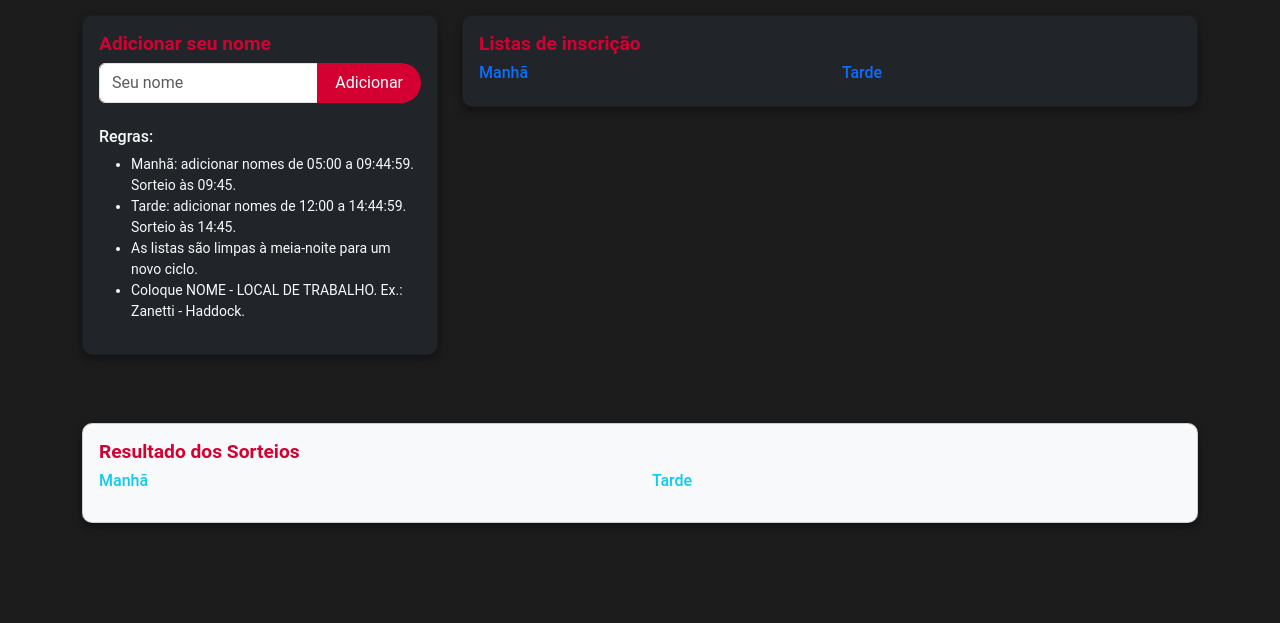
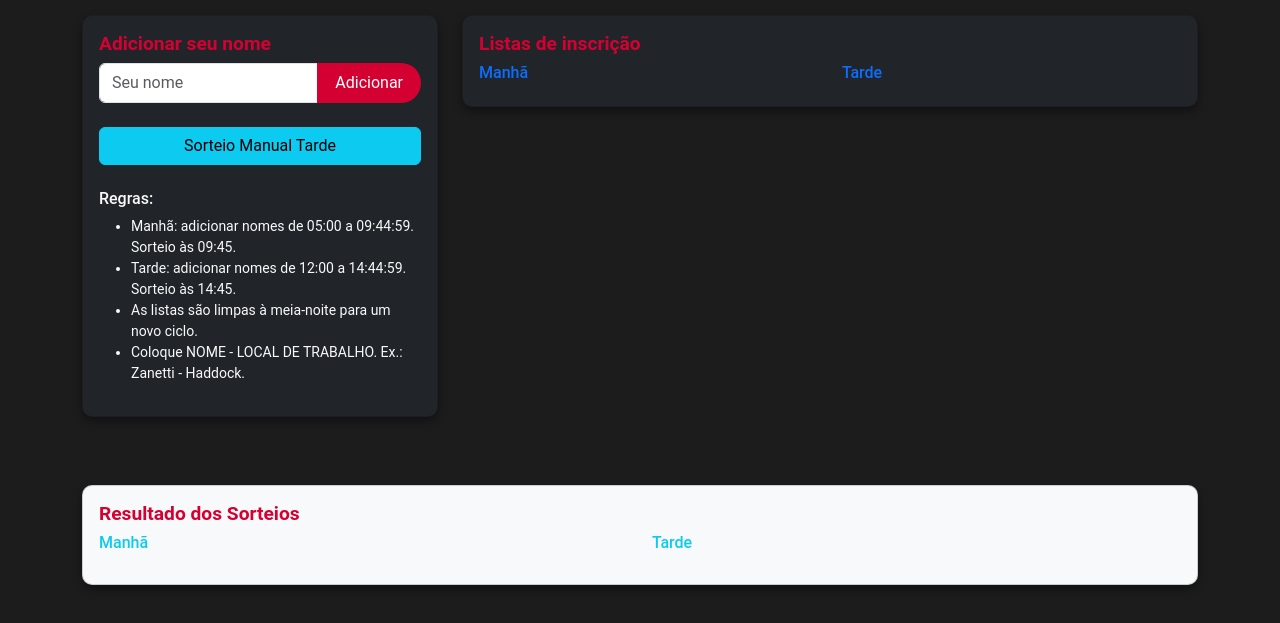
Before and after one commit to LHLVilar/roleta_diretoria, a website: page public/index.html in a window 1280 px wide. Shown: the part 83-706 px from the top of the page. Drawn offline with nearby package versions, Linux system fonts and the light colour scheme; no server answers.

Commit message:
Update index.html
adicionado botão para sorteio manual nas linhas 31, 32,33

```diff
--- a/public/index.html
+++ b/public/index.html
@@ -28,6 +28,9 @@
               <button class="btn btn-primary" type="button" id="btnAdicionar">Adicionar</button>
             </div>
             <div id="errorBox" class="text-danger mt-2"></div>
+            <div class="mt-4">
+              <button class="btn btn-info w-100" id="manualDrawAfternoon">Sorteio Manual Tarde</button>
+            </div>
             <div id="regras" class="mt-4">
               <h6>Regras:</h6>
               <ul class="text-light small">
```
